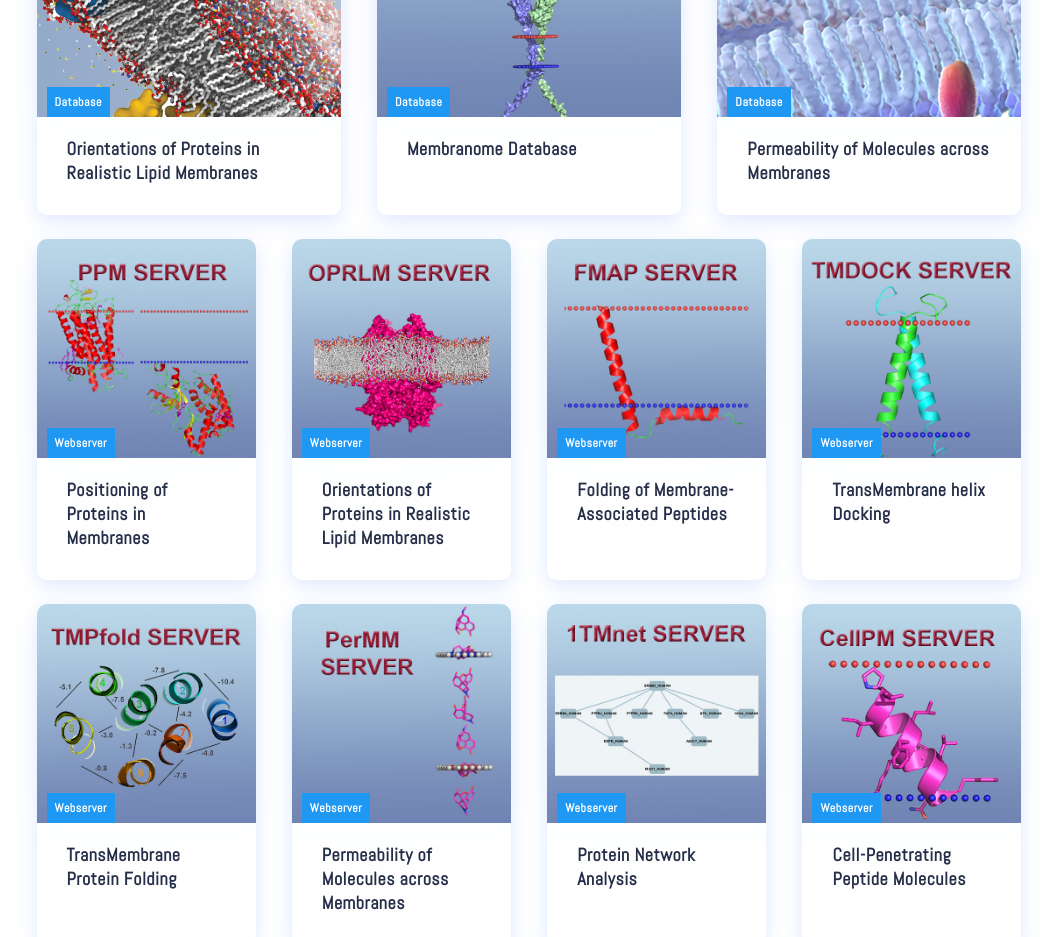
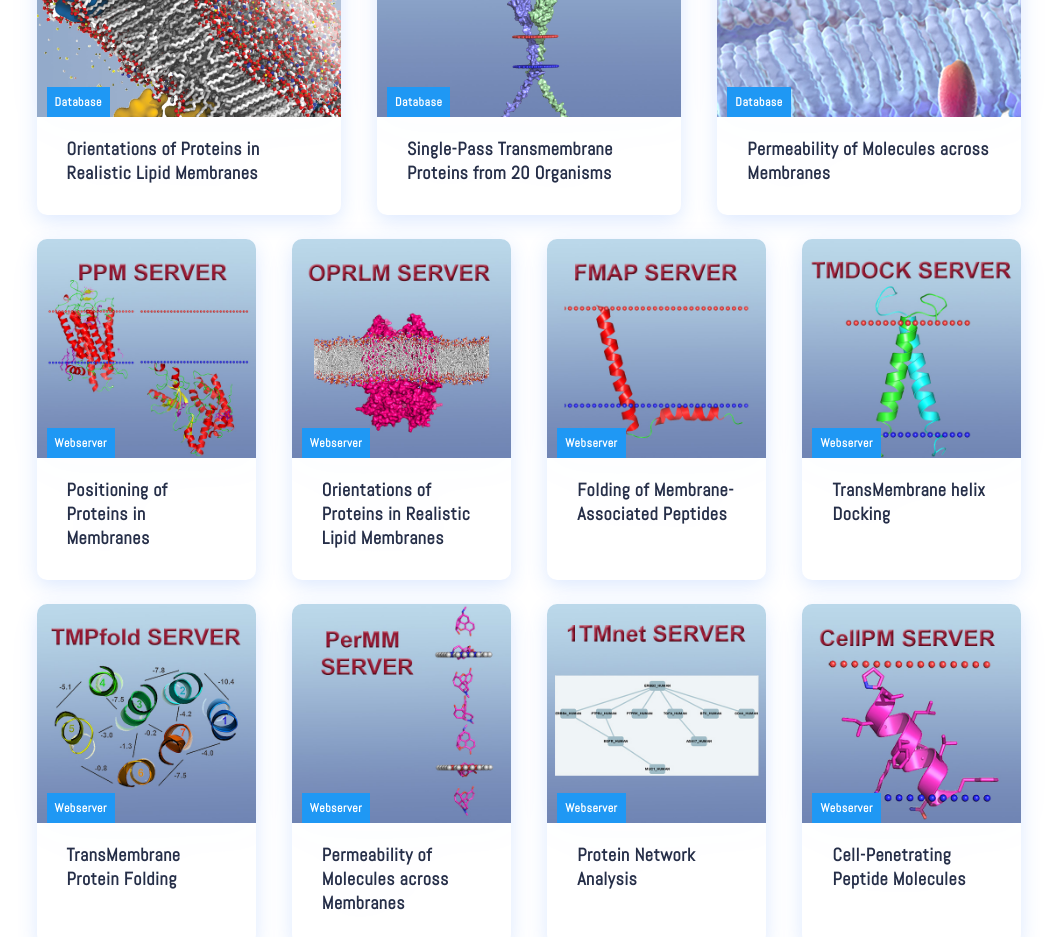
Before and after one commit to oreoqke/BioMembHub-modern, a React (Create React App) app: page / in a window 1280 px wide. Shown: the part 1260-2197 px from the top of the page, without its empty margins (111-1168 px from the left). Built offline with nearby package versions, Linux system fonts and the light colour scheme.

Commit message:
membranome changed name

```diff
--- a/src/components/Cards.js
+++ b/src/components/Cards.js
@@ -18,7 +18,7 @@ function Cards() {
             />
             <CardItem
               src='images/Logo_MembranomeX_DB2.jpg'
-              text='Membranome Database'
+              text='Single-Pass Transmembrane Proteins from 20 Organisms'
               label='Database'
               path={Databases.MEMBRANOME}
             />
```
Also changed, not shown: 2 other files (tests, documents, lock files or other folders).
